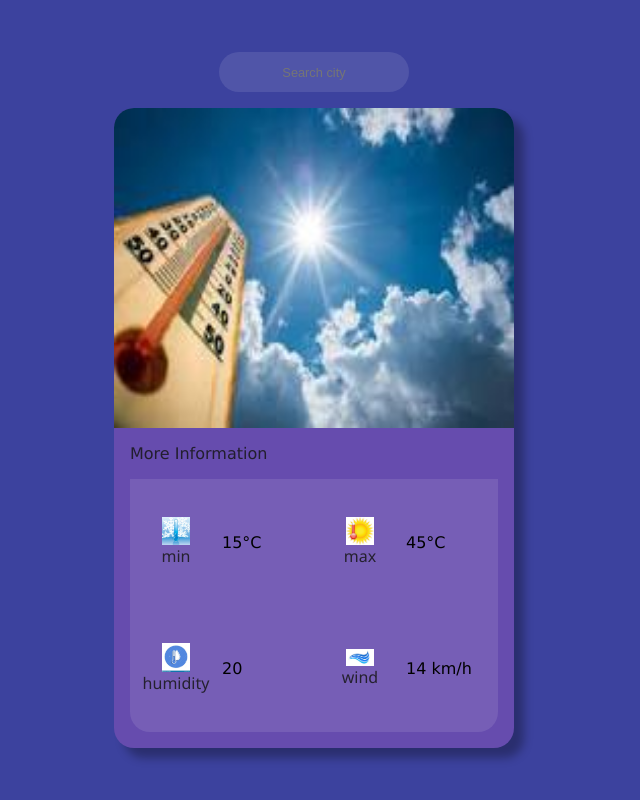
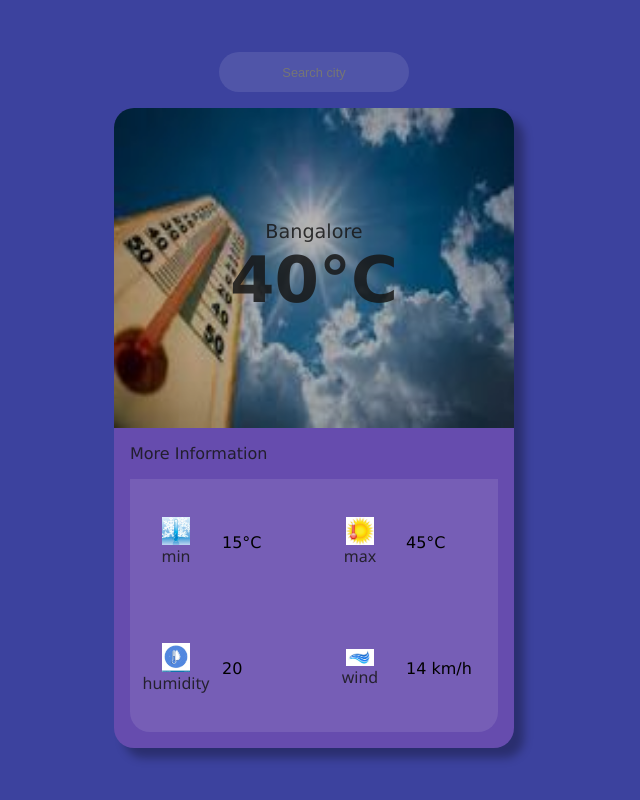
Before and after one commit to Prasad-P-G/WeatherApp, an Angular app: page / in a window 1280 px wide. Shown: the whole page, without its empty margins (326-966 px from the left). Built offline with nearby package versions, Linux system fonts and the light colour scheme; no server answers.

Commit message:
Update app.component.html
uncommented few lines for testing

```diff
--- a/src/app/app.component.html
+++ b/src/app/app.component.html
@@ -63,10 +63,10 @@
     <img  src="./assets/hot.jpg"  *ngIf="35 > 15">
     <img  src="./assets/cold1.jpg" *ngIf="20 <= 15">
 
-    <!-- <div class="weather-data">
+    <div class="weather-data">
         <div class="location">Bangalore</div>
         <div class="temperature">{{ 40 | number:'1.0-0'}}°C</div>
-    </div> -->
+    </div>
   </div>
   <div class="lower-data">
       <div class="more-info-label">
```
